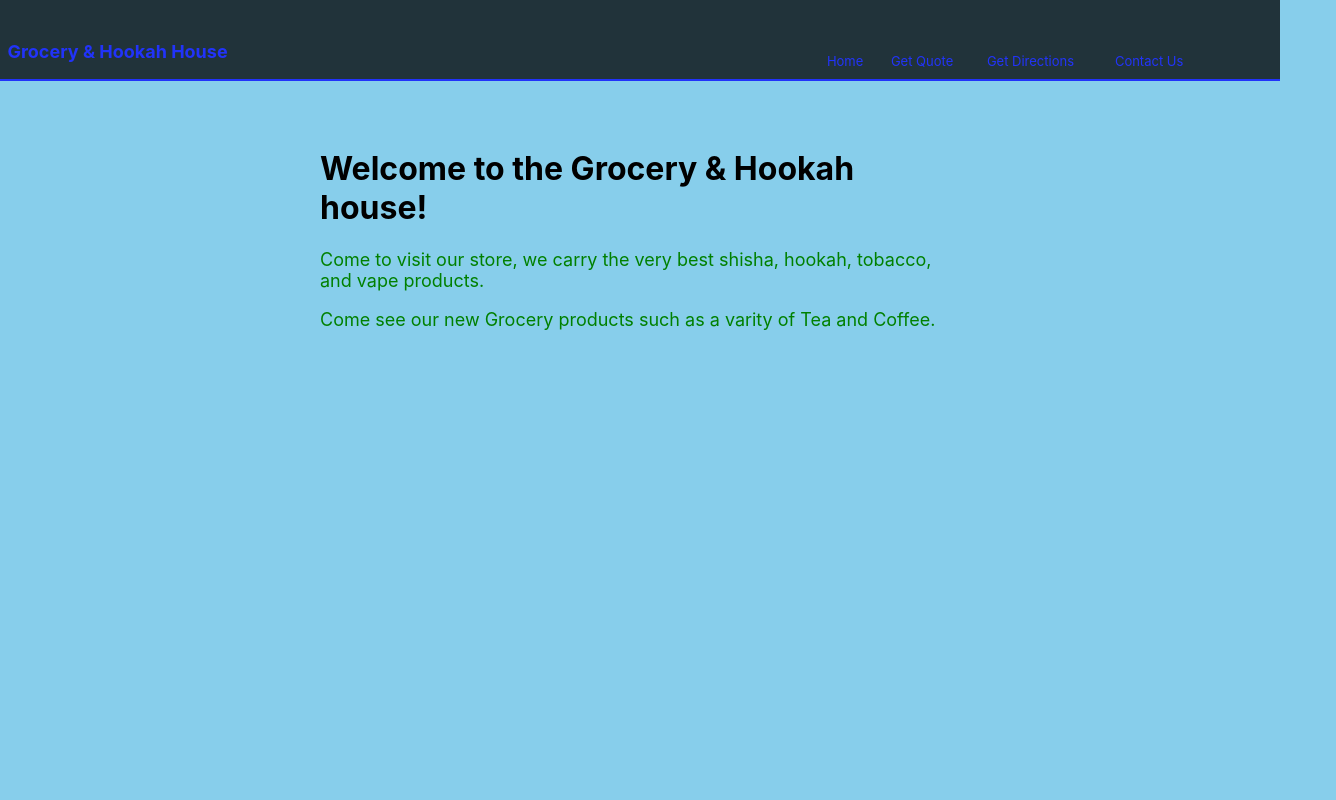
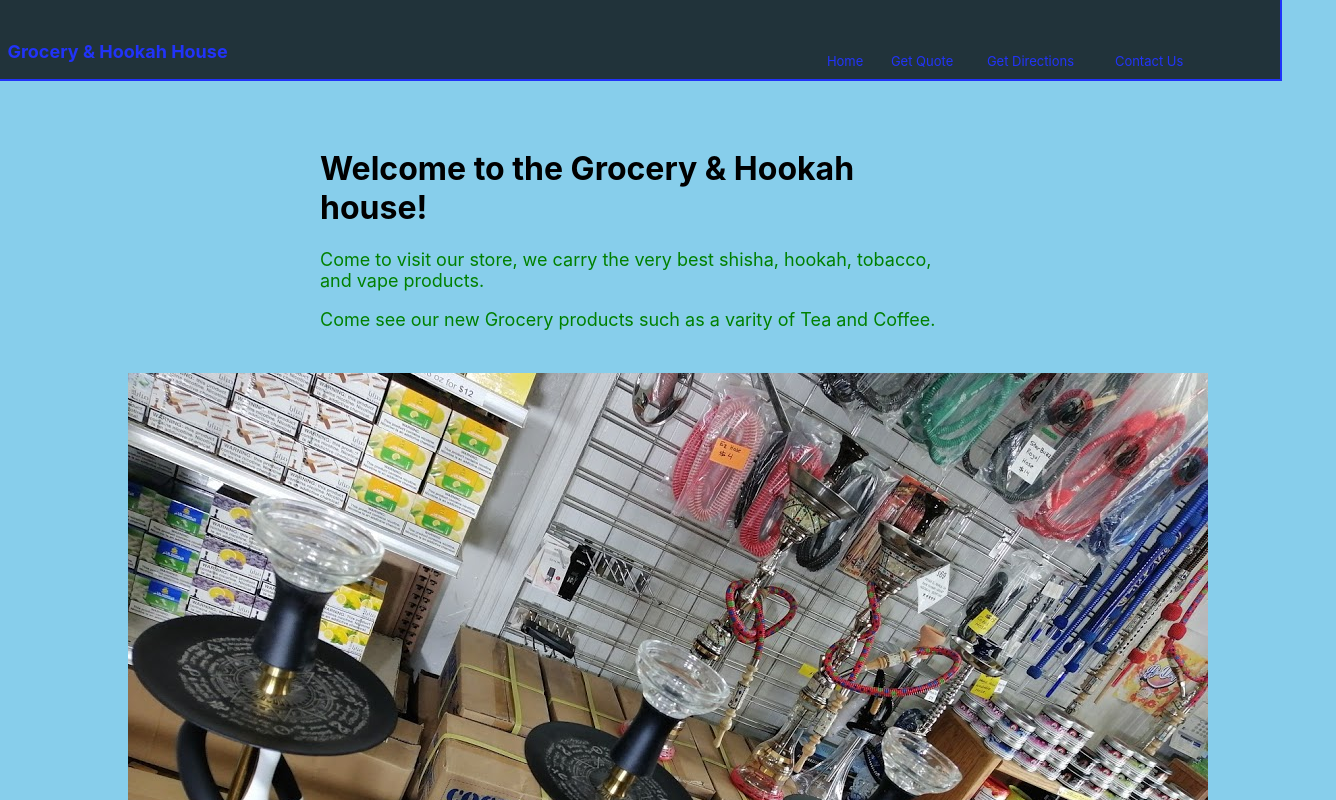
Before and after one commit to bholsinger09/Hookahhouse, a React (Create React App) app: page / in a window 1280 px wide. Shown: the top 800 px of the page, 1336 px wide, since content can reach past the window. Built offline with nearby package versions, Linux system fonts and the light colour scheme.

Commit message:
added image to body and updated intro

```diff
--- a/src/App.js
+++ b/src/App.js
@@ -5,6 +5,7 @@ import Header from '../src/Components/header';
 import Welcome from '../src/Components/bodyWelcome'
 
 import NavBar from './Components/navBar';
+import Product from '../src/Components/Products'
 
 function App() {
 
@@ -15,7 +16,7 @@ function App() {
     </div>
     <NavBar/>
     <Welcome/>
-
+    <Product/>
 
 
     </React.Fragment>
--- a/src/Components/Products.js
+++ b/src/Components/Products.js
@@ -0,0 +1,17 @@
+import React from 'react';
+import MainPictureBody from '../Assets/MainPictureBody.jpg'
+
+
+const Product = () => {
+    return(
+        <React.Fragment>
+            <div>
+                <img src={MainPictureBody} alt="hookah products" id="mainPictureBody"/>
+
+            </div>
+        </React.Fragment>
+
+    )
+};
+
+export default Product;
--- a/src/index.css
+++ b/src/index.css
@@ -104,6 +104,13 @@ body {
 
 }
 
+#mainPictureBody{
+  padding-left: 10%;
+  padding-right: 10%;
+  padding-top:  2%;
+
+}
+
 
 
 code {
```
Also changed, not shown: src/Assets/MainPictureBody.jpg (added).
